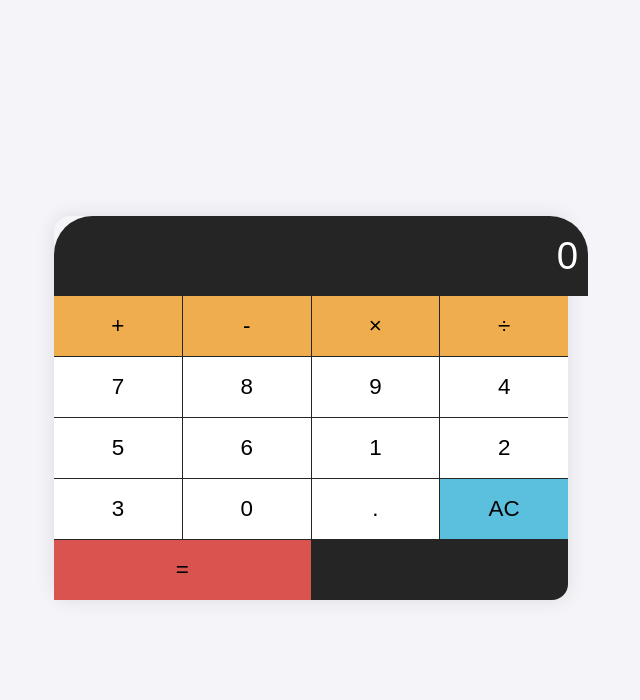
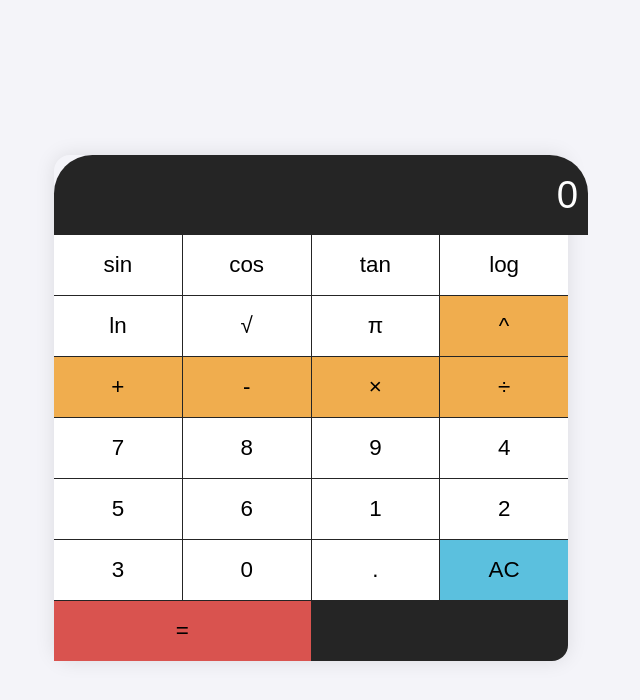
Before and after one commit to darrenloroy/cal, a plain HTML site: page index.html in a window 1280 px wide. Shown: the whole page, without its empty margins (329-969 px from the left). Drawn offline with Linux system fonts and the light colour scheme.

Commit message:
Update index.html

```diff
--- a/index.html
+++ b/index.html
@@ -3,34 +3,37 @@
 <head>
     <meta charset="UTF-8">
     <meta name="viewport" content="width=device-width, initial-scale=1.0">
-    <title>Interactive Calculator</title>
+    <title>Casio Style Scientific Calculator</title>
     <link rel="stylesheet" href="styles.css">
 </head>
 <body>
     <div class="calculator">
         <input type="text" class="calculator-screen" value="" disabled />
         <div class="calculator-keys">
+            <button type="button" class="function" value="sin">sin</button>
+            <button type="button" class="function" value="cos">cos</button>
+            <button type="button" class="function" value="tan">tan</button>
+            <button type="button" class="function" value="log">log</button>
+            <button type="button" class="function" value="ln">ln</button>
+            <button type="button" class="function" value="sqrt">√</button>
+            <button type="button" class="function" value="pi">π</button>
+            <button type="button" class="operator" value="^">^</button>
             <button type="button" class="operator" value="+">+</button>
             <button type="button" class="operator" value="-">-</button>
             <button type="button" class="operator" value="*">&times;</button>
             <button type="button" class="operator" value="/">&divide;</button>
-
             <button type="button" value="7">7</button>
             <button type="button" value="8">8</button>
             <button type="button" value="9">9</button>
-
             <button type="button" value="4">4</button>
             <button type="button" value="5">5</button>
             <button type="button" value="6">6</button>
-
             <button type="button" value="1">1</button>
             <button type="button" value="2">2</button>
             <button type="button" value="3">3</button>
-
             <button type="button" value="0">0</button>
             <button type="button" class="decimal" value=".">.</button>
             <button type="button" class="all-clear" value="all-clear">AC</button>
-
             <button type="button" class="equal-sign operator" value="=">=</button>
         </div>
     </div>
```
